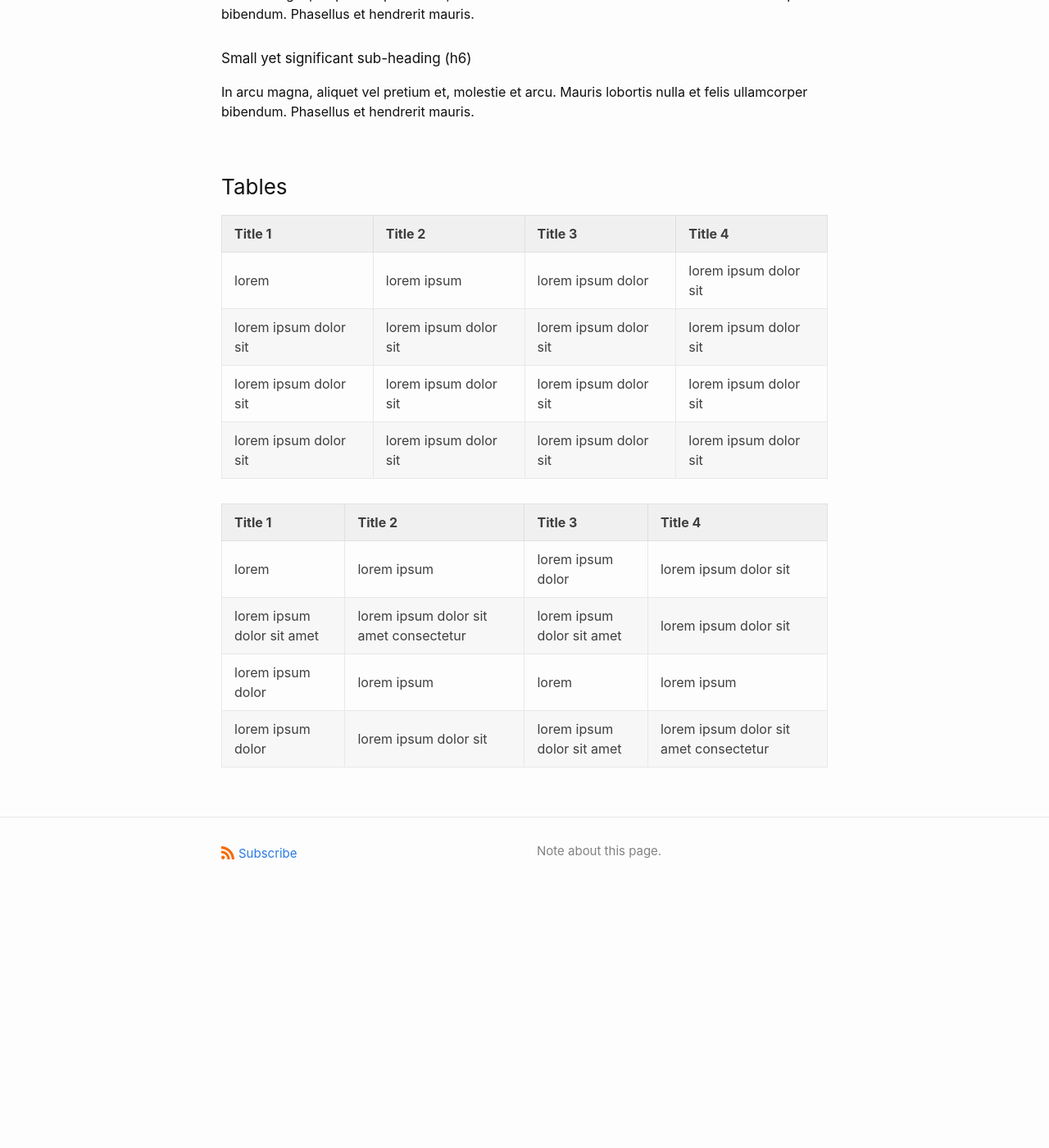
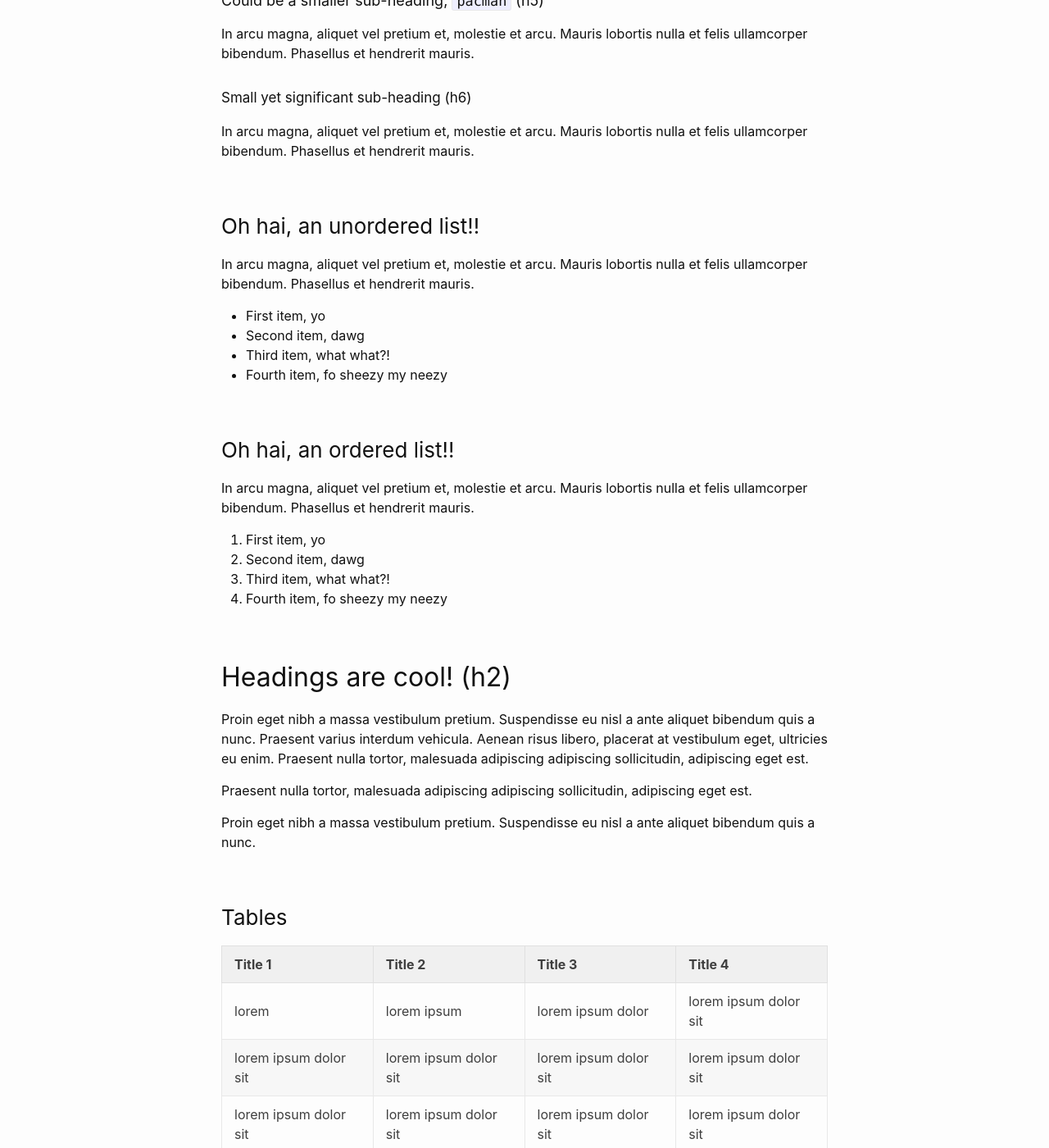
Before and after one commit to J-McNamara/j-mcnamara.github.io, a Jekyll site: the page built from _posts/2016-05-20-this-post-demonstrates-post-content-styles.md, in a window 1280 px wide and 1400 px high, scrolled down 2042 px. Shown: the whole window at 82% size. Built offline with Jekyll 4.4.1, drawn with Linux system fonts in a browser that asks for light colours; before the commit the page ends 3154 px from its top, so only the background shows below that; some of the changed text lies outside the part shown.

Commit message:
revert
revert

```diff
--- a/_posts/2016-05-20-this-post-demonstrates-post-content-styles.md
+++ b/_posts/2016-05-20-this-post-demonstrates-post-content-styles.md
@@ -67,8 +69,33 @@ In arcu magna, aliquet vel pretium et, molestie et arcu. Mauris lobortis nulla e
 
 In arcu magna, aliquet vel pretium et, molestie et arcu. Mauris lobortis nulla et felis ullamcorper bibendum. Phasellus et hendrerit mauris.
 
+### Oh hai, an unordered list!!
+
+In arcu magna, aliquet vel pretium et, molestie et arcu. Mauris lobortis nulla et felis ullamcorper bibendum. Phasellus et hendrerit mauris.
+
+- First item, yo
+- Second item, dawg
+- Third item, what what?!
+- Fourth item, fo sheezy my neezy
+
+### Oh hai, an ordered list!!
+
+In arcu magna, aliquet vel pretium et, molestie et arcu. Mauris lobortis nulla et felis ullamcorper bibendum. Phasellus et hendrerit mauris.
+
+1. First item, yo
+2. Second item, dawg
+3. Third item, what what?!
+4. Fourth item, fo sheezy my neezy
 
 
+
+## Headings are cool! (h2)
+
+Proin eget nibh a massa vestibulum pretium. Suspendisse eu nisl a ante aliquet bibendum quis a nunc. Praesent varius interdum vehicula. Aenean risus libero, placerat at vestibulum eget, ultricies eu enim. Praesent nulla tortor, malesuada adipiscing adipiscing sollicitudin, adipiscing eget est.
+
+Praesent nulla tortor, malesuada adipiscing adipiscing sollicitudin, adipiscing eget est.
+
+Proin eget nibh a massa vestibulum pretium. Suspendisse eu nisl a ante aliquet bibendum quis a nunc.
 
 ### Tables
 
--- a/_posts/2020-01-01-test.markdown
+++ b/_posts/2020-01-01-test.markdown
@@ -2,7 +2,6 @@
 layout: post
 title:  "Test"
 categories: testing
-comments: true
 ---
 This is some text about something.
 `grep this is code`
```
Also changed, not shown: other parts of _posts/2016-05-20-this-post-demonstrates-post-content-styles.md (+6 -4 lines), _posts/2016-05-19-super-short-article.md (+31 -4 lines), _posts/2016-05-20-my-example-post.md (added, +13 -0 lines), _posts/2016-05-20-super-long-article.md (+1 -2 lines), _pages/ideas.md (renamed from pages/ideas.md), 3 other files.
